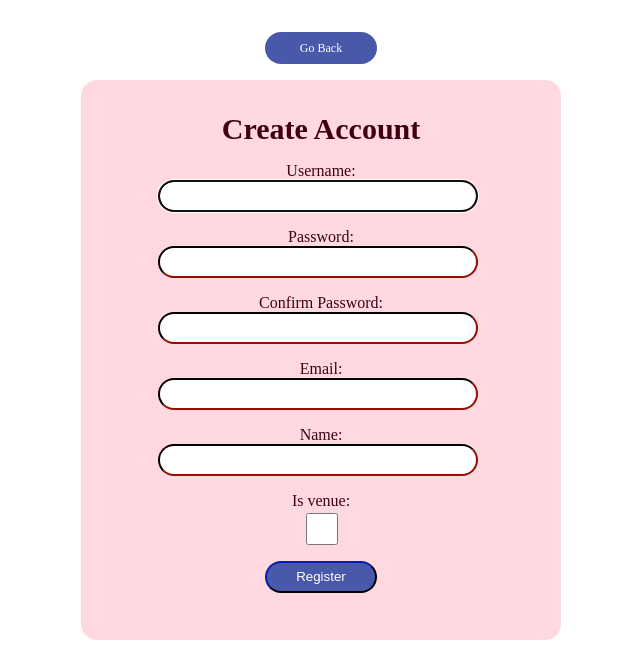
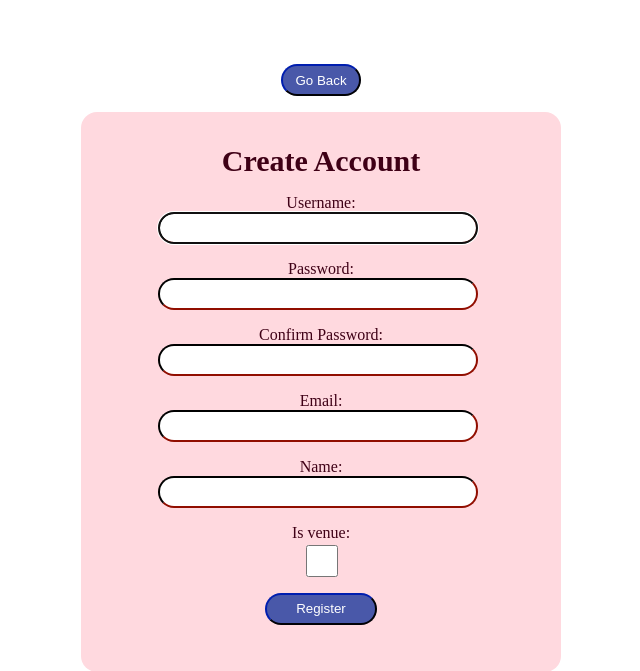
Before and after one commit to nezcodin/Tick-iT-Hackathon, a Django app: page /register/ in a window 1280 px wide. Shown: the part 159-830 px from the top of the page, without its empty margins (319-959 px from the left). Run offline with Django 4.2, Linux system fonts and the light colour scheme.

Commit message:
go back link is now a button and styled

```diff
--- a/tickit_project/tickit/static/register.css
+++ b/tickit_project/tickit/static/register.css
@@ -1,3 +1,19 @@
+@import url(./css/tokens.css);
+@import url(./css/colors.module.css);
+@import url(./css/typography.module.css);
+@import url(./css/theme.light.css) (prefers-color-scheme: light);
+@import url(./css/theme.dark.css) (prefers-color-scheme: dark);
+
+.back-button {
+  margin: 1rem;
+  border-radius: 5rem;
+  width: 5rem;
+  height: 2rem;
+  background-color: var(--md-sys-color-tertiary);
+  color: var(--md-sys-color-on-tertiary);
+  border-color: var(--md-sys-color-on-tertiary-container);
+}
+
 html {
   text-align: center;
   align-items: center;
--- a/tickit_project/tickit/templates/event_details.html
+++ b/tickit_project/tickit/templates/event_details.html
@@ -7,7 +7,7 @@
     <link rel="stylesheet" href="{% static 'event_details.css' %}" />
   </head>
   <body>
-    <a href="{% url 'events_list_view' %}">Go Back</a>
+    <button class="back-button" onclick="window.location.href='{% url 'events_list_view' %}'">Go Back</button>
     <div class='event-details-container'>
         <h2 class="title">Event Details</h2>
         <div class='event-details-header'>
--- a/tickit_project/tickit/templates/events.html
+++ b/tickit_project/tickit/templates/events.html
@@ -6,7 +6,7 @@
     <link rel="stylesheet" href="{% static 'events.css' %}" />
   </head>
   <body>
-    <a href="{% url 'home' %}">Go Back</a>
+    <button class="back-button" onclick="window.location.href='{% url 'home' %}'">Go Back</button>
     <h2 class="event-title">All Events</h2>
     <hr class="event-line">
     <div class="events-container">
--- a/tickit_project/tickit/templates/register.html
+++ b/tickit_project/tickit/templates/register.html
@@ -7,9 +7,7 @@
   </head>
   <body>
     <div class='register-ctn'>
-      <div class='register-back'>
-        <a href="{% url 'home' %}" class='register-back-link'>Go Back</a>
-      </div>
+      <button class="back-button" onclick="window.location.href='{% url 'home' %}'">Go Back</button>
       <div class='register-all'>
         <div class='register-title'>
           <h2 class='register-title'>Create Account</h2>
--- a/tickit_project/tickit/templates/registration/login.html
+++ b/tickit_project/tickit/templates/registration/login.html
@@ -7,9 +7,7 @@
   </head>
   <body>
     <div class='login-ctn'>
-      <div class='login-back'>
-        <a href="{% url 'home' %}" class='login-back-link'>Go Back</a>
-      </div>
+      <button class="back-button" onclick="window.location.href='{% url 'home' %}'">Go Back</button>
       <div class='login-all'>
         {% if form.errors %}
           <p>Your username and password didn't match. Please try again.</p>
--- a/tickit_project/tickit/templates/tickets.html
+++ b/tickit_project/tickit/templates/tickets.html
@@ -6,6 +6,7 @@
   </head>
 
   <body>
+    <button class="back-button" onclick="window.location.href='{% url 'events_list_view' %}'">Go Back</button>
     <h2 class="title">Purchase Tickets</h2>
     <hr class="line">
     <h2 class="event-title">{{ event.name }}</h2>
--- a/tickit_project/tickit/templates/venue_details.html
+++ b/tickit_project/tickit/templates/venue_details.html
@@ -9,7 +9,7 @@
   </head>
   <body>
     <div class='venue-details-container'>
-        <a id="back-link" href="{% url 'venues_list_view' %}">Go Back</a>
+      <button class="back-button" onclick="window.location.href='{% url 'venues_list_view' %}'">Go Back</button>
         <h2 class="title">Venue Details</h2>
         <div class='venue-details-header'>
             <div>
--- a/tickit_project/tickit/templates/venues.html
+++ b/tickit_project/tickit/templates/venues.html
@@ -6,7 +6,7 @@
     <link rel="stylesheet" href="{% static 'venues.css' %}">
   </head>
   <body>
-    <a href="{% url 'home' %}">Go Back</a>
+    <button class="back-button" onclick="window.location.href='{% url 'home' %}'">Go Back</button>
     <h2 class="title">All Venues</h2>
     <hr class="line"></hr>
 
```
Also changed, not shown: tickit_project/tickit/static/event_details.css (+10 -0 lines), tickit_project/tickit/static/events.css (+10 -0 lines), tickit_project/tickit/static/login.css (+10 -0 lines), tickit_project/tickit/static/tickets.css (+10 -0 lines), tickit_project/tickit/static/venue_details.css (+10 -0 lines), tickit_project/tickit/static/venues.css (+10 -0 lines).
